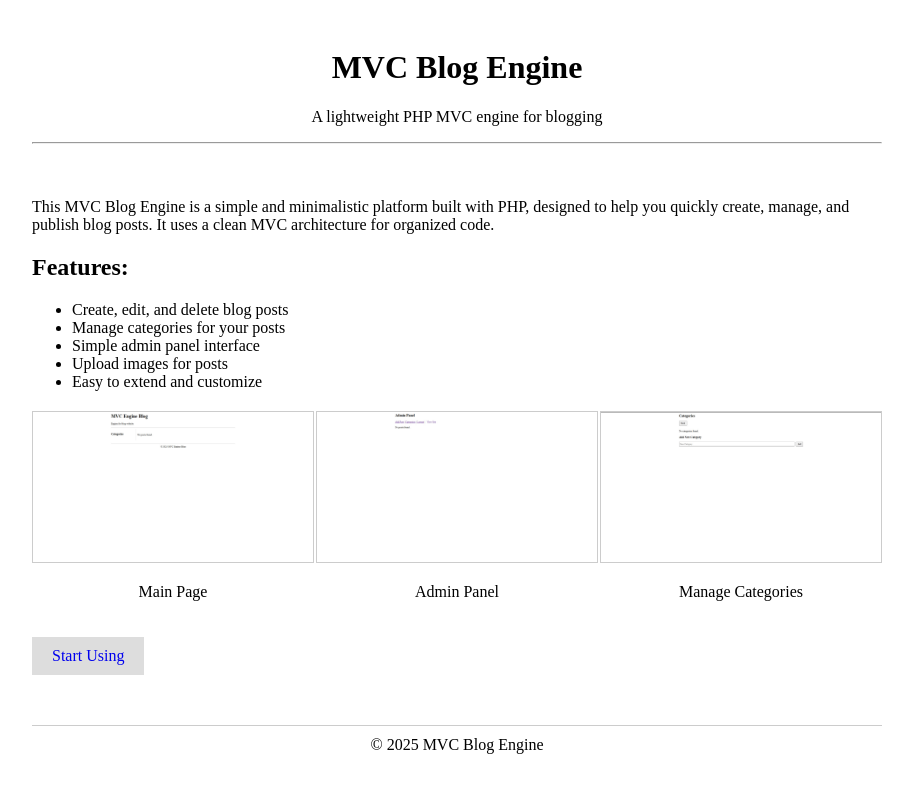
After one commit to geekmandan/mvc_blog_php, a PHP site: page / in a window 1280 px wide. The commit adds this page. Shown: the whole page, without its empty margins (183-1096 px from the left). Run offline with PHP 8.4, Linux system fonts and the light colour scheme.

Commit message:
Add files via upload

```diff
--- a/app/Views/home/index.php
+++ b/app/Views/home/index.php
@@ -39,7 +39,7 @@ ob_start();
                         <!-- Content on the right -->
                         <div style="flex:1; display:flex; flex-direction:column;">
                             <!-- Post title -->
-                            <h2 style="margin:0 0 5px 0; margin-top: 10px;">
+                            <h2 style="margin:0 0 5px 0;">
                                 <a style="text-decoration: none;" href="?route=post&id=<?php echo $post['id']; ?>">
                                     <?php echo htmlspecialchars($post['title']); ?>
                                 </a>
--- /dev/null
+++ b/index.php
@@ -0,0 +1,143 @@
+<!DOCTYPE html>
+<html lang="en">
+<head>
+    <meta charset="UTF-8">
+    <title>MVC Blog Engine - Promo</title>
+    <style>
+        /* Modal overlay */
+        .modal {
+            display: none;
+            position: fixed;
+            z-index: 1000;
+            left: 0;
+            top: 0;
+            width: 100%;
+            height: 100%;
+            overflow: auto;
+            background-color: rgba(0,0,0,0.7);
+        }
+
+        /* Modal content */
+        .modal-content {
+            margin: 10% auto;
+            display: block;
+            max-width: 80%;
+            max-height: 80%;
+            border: 2px solid #fff;
+        }
+
+        /* Close button */
+        .close {
+            position: absolute;
+            top: 20px;
+            right: 35px;
+            color: #fff;
+            font-size: 40px;
+            font-weight: bold;
+            cursor: pointer;
+        }
+
+        /* Images row */
+        .image-row {
+            display: flex;
+            justify-content: space-between;
+            margin-bottom: 20px;
+        }
+
+        .image-box {
+            text-align: center;
+        }
+
+        .image-box img {
+            width: 280px;
+            height: 150px;
+            border: 1px solid #ccc;
+            cursor: pointer;
+        }
+
+    </style>
+</head>
+<body>
+
+    <!-- Header -->
+    <div style="width:850px; margin:0 auto; text-align:center; padding:20px 0;">
+        <h1>MVC Blog Engine</h1>
+        <p>A lightweight PHP MVC engine for blogging</p>
+        <hr>
+    </div>
+
+    <!-- Main content -->
+    <div style="width:850px; margin:0 auto; padding:10px;">
+
+        <!-- Description -->
+        <div style="margin-bottom:20px;">
+            <p>This MVC Blog Engine is a simple and minimalistic platform built with PHP, designed to help you quickly create, manage, and publish blog posts. It uses a clean MVC architecture for organized code.</p>
+        </div>
+
+        <!-- Features -->
+        <div style="margin-bottom:20px;">
+            <h2>Features:</h2>
+            <ul>
+                <li>Create, edit, and delete blog posts</li>
+                <li>Manage categories for your posts</li>
+                <li>Simple admin panel interface</li>
+                <li>Upload images for posts</li>
+                <li>Easy to extend and customize</li>
+            </ul>
+        </div>
+
+        <!-- Images in a row -->
+        <div class="image-row">
+            <div class="image-box">
+                <img src="images/main_page.jpg" alt="Main Page" onclick="openModal(this)">
+                <p>Main Page</p>
+            </div>
+            <div class="image-box">
+                <img src="images/admin_panel.jpg" alt="Admin Panel" onclick="openModal(this)">
+                <p>Admin Panel</p>
+            </div>
+            <div class="image-box">
+                <img src="images/add_category.jpg" alt="Manage Categories" onclick="openModal(this)">
+                <p>Manage Categories</p>
+            </div>
+        </div>
+
+        <!-- Start link -->
+        <div style="margin-bottom:20px;">
+            <a href="app/Views/admin/add_admin.php" style="display:inline-block; padding:10px 20px; background-color:#ddd; text-decoration:none;">Start Using</a>
+        </div>
+
+    </div>
+
+    <!-- Modal container -->
+    <div id="myModal" class="modal">
+        <span class="close" onclick="closeModal()">&times;</span>
+        <img class="modal-content" id="modalImg">
+    </div>
+
+    <!-- Footer -->
+    <div style="width:850px; margin:20px auto; text-align:center; padding:10px 0; border-top:1px solid #ccc;">
+        &copy; <?php echo date('Y'); ?> MVC Blog Engine
+    </div>
+
+    <script>
+        const modal = document.getElementById("myModal");
+        const modalImg = document.getElementById("modalImg");
+
+        function openModal(img) {
+            modal.style.display = "block";
+            modalImg.src = img.src;
+        }
+
+        function closeModal() {
+            modal.style.display = "none";
+        }
+
+        // Close modal when clicking outside the image
+        modal.addEventListener('click', function(e){
+            if(e.target === modal) closeModal();
+        });
+    </script>
+
+</body>
+</html>
```
Also changed, not shown: app/Models/Admin.php (+6 -4 lines), app/Views/admin/add_admin.php (added, +78 -0 lines), images/add_category.jpg (added), images/admin_panel.jpg (added), images/main_page.jpg (added).
